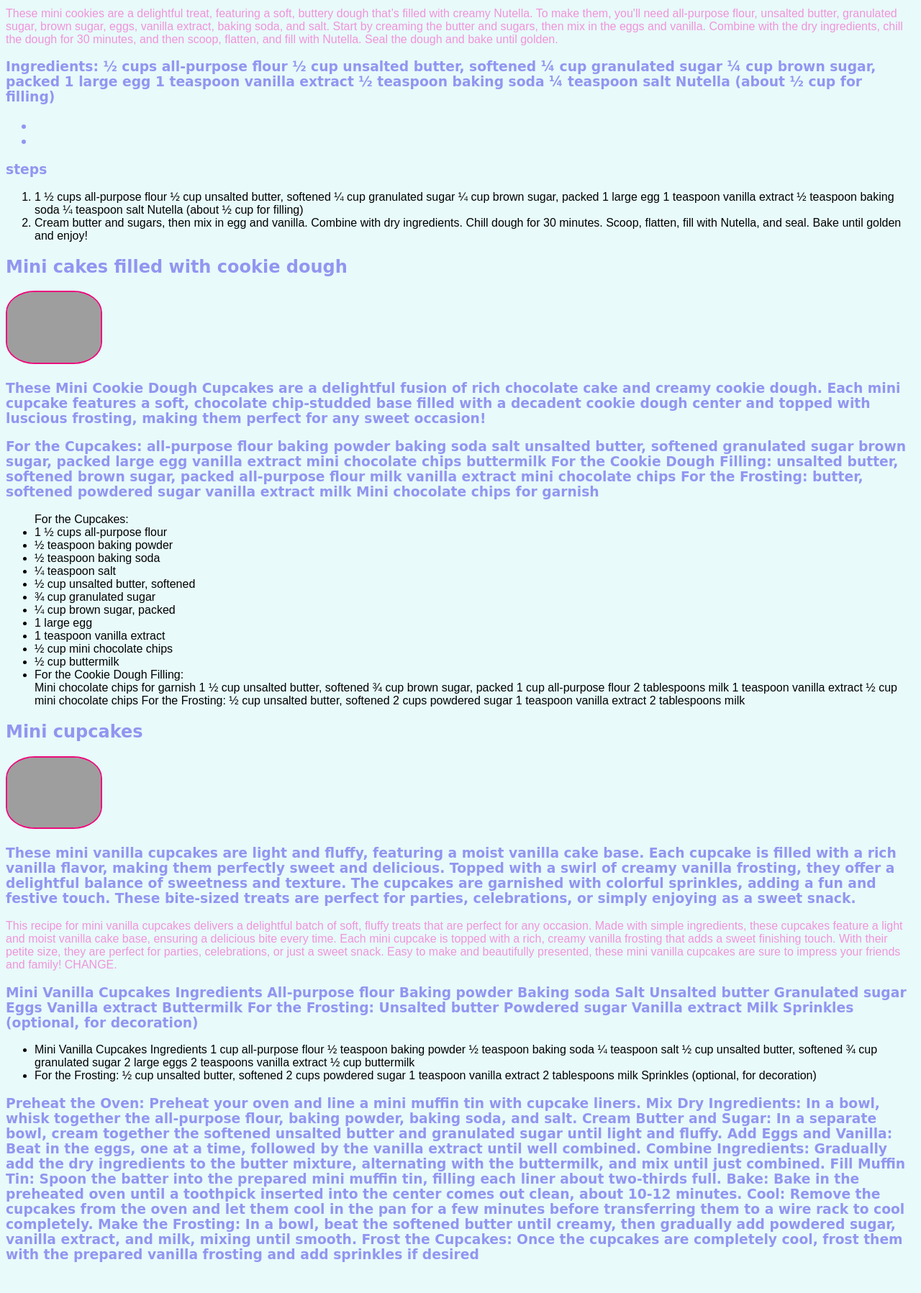
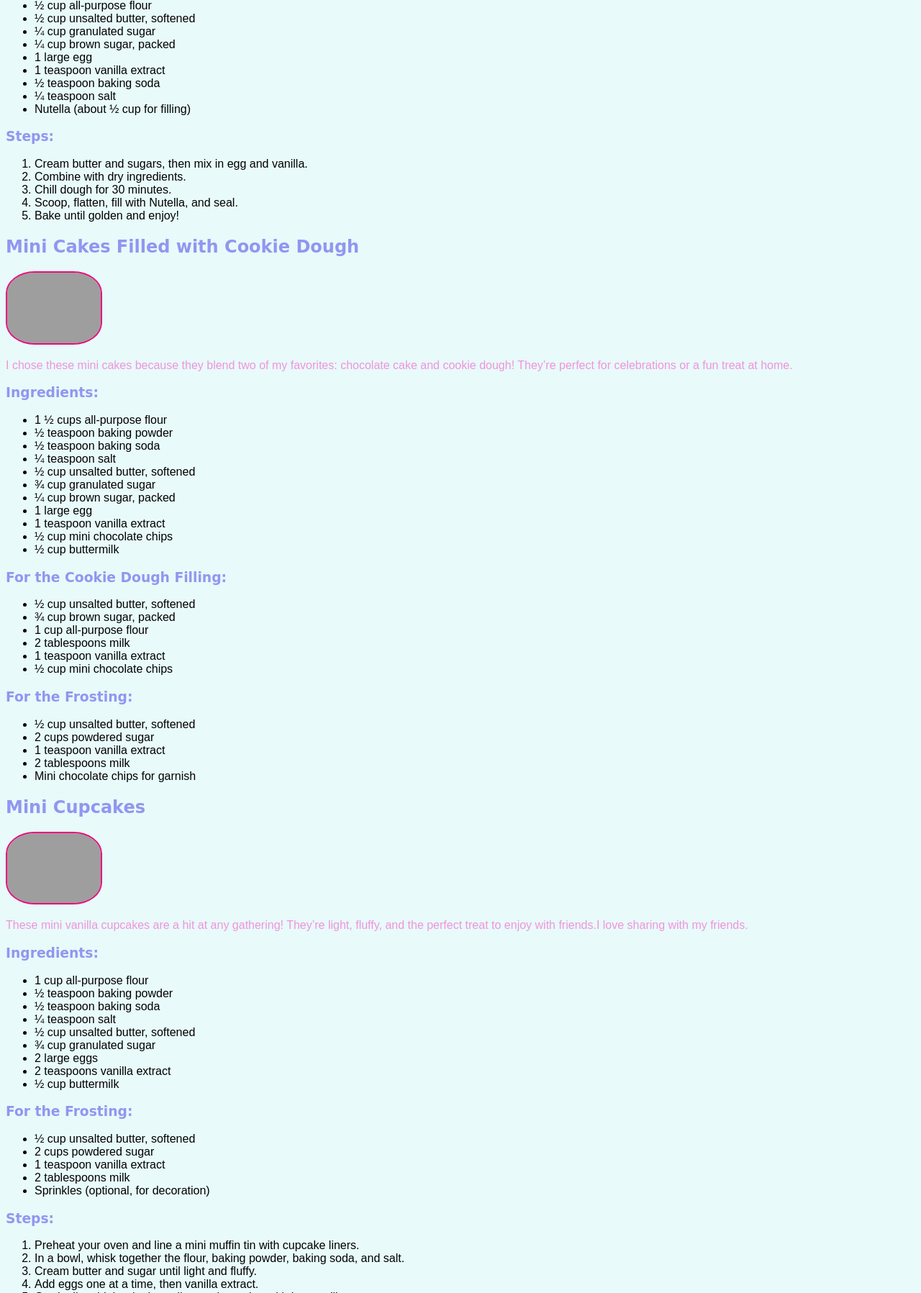
Before and after one commit to Andersonmia2222/CS1-Project1-1, a plain HTML site: page index.html in a window 1280 px wide. Shown: the part 421-2218 px from the top of the page at 72% size. Before the commit the page ends 2194 px from the top, so only its background shows below. Drawn offline with Linux system fonts and the light colour scheme; grey boxes are pictures that could not be loaded.

Commit message:
Updated Project

```diff
--- a/index.html
+++ b/index.html
@@ -9,213 +9,128 @@
 </head>
 
 <body>
-  <h1>Mia's Makery of mini treats and sweets  </h1>
-<a href="#cookies"> Cookies</a>
-<a href="#cake"> Cake</a>
-<a href="#cupcakes">Cupcakes</a>
+  <h1>Mia's Makery of Mini Treats and Sweets</h1>
+  <nav>
+    <a href="#cookies">Cookies</a>
+    <a href="#cake">Cake</a>
+    <a href="#cupcakes">Cupcakes</a>
+  </nav>
 
   <div id="cookies">
-    <h2>Mini cookies filled with nutella</h2>
-    <img src=" https://sugarspunrun.com/wp-content/uploads/2017/03/nutella-stuffed-cookies-1-of-1-8.jpg" width="130">
+    <h2>Mini Cookies Filled with Nutella</h2>
+    <img src="https://sugarspunrun.com/wp-content/uploads/2017/03/nutella-stuffed-cookies-1-of-1-8.jpg" width="130">
 
-    <h3> Mini cookies filled with Nutella are bite-sized treats featuring a soft, golden-brown exterior that crumbles gently. Each cookie encases a rich, creamy center of Nutella, offering a delightful combination of buttery sweetness and the decadent flavors of chocolate and hazelnut. Their petite size makes them perfect for snacking, with a tempting aroma that invites you to savor every delicious bite. </h3>
     <p>
-      These mini cookies are a delightful treat, featuring a soft, buttery dough that’s filled with creamy Nutella. To make them, you'll need all-purpose flour, unsalted butter, granulated sugar, brown sugar, eggs, vanilla extract, baking soda, and salt.
+      These mini cookies are perfect for satisfying your sweet tooth! I love making them because they’re easy to prepare and the Nutella center adds a delicious surprise. They're great for sharing at parties or enjoying on a cozy night in.
+    </p>
 
-Start by creaming the butter and sugars, then mix in the eggs and vanilla. Combine with the dry ingredients, chill the dough for 30 minutes, and then scoop, flatten, and fill with Nutella. Seal the dough and bake until golden.  </p>
-
-    <h3> Ingredients:
-
-      ½ cups all-purpose flour
-      ½ cup unsalted butter, softened
-      ¼ cup granulated sugar
-      ¼ cup brown sugar, packed
-      1 large egg
-      1 teaspoon vanilla extract
-      ½ teaspoon baking soda
-      ¼ teaspoon salt
-      Nutella (about ½ cup for filling)
-
+    <h3>Ingredients:</h3>
     <ul>
-      <li>  </li>
-      <li>
-
+      <li>½ cup all-purpose flour</li>
+      <li>½ cup unsalted butter, softened</li>
+      <li>¼ cup granulated sugar</li>
+      <li>¼ cup brown sugar, packed</li>
+      <li>1 large egg</li>
+      <li>1 teaspoon vanilla extract</li>
+      <li>½ teaspoon baking soda</li>
+      <li>¼ teaspoon salt</li>
+      <li>Nutella (about ½ cup for filling)</li>
     </ul>
 
-    <h3> steps</h3>
+    <h3>Steps:</h3>
     <ol>
-      <li> 1 ½ cups all-purpose flour
-        ½ cup unsalted butter, softened
-        ¼ cup granulated sugar
-        ¼ cup brown sugar, packed
-        1 large egg
-        1 teaspoon vanilla extract
-        ½ teaspoon baking soda
-        ¼ teaspoon salt
-        Nutella (about ½ cup for filling)</li>
-      <li> Cream butter and sugars, then mix in egg and vanilla.
-        Combine with dry ingredients.
-        Chill dough for 30 minutes.
-        Scoop, flatten, fill with Nutella, and seal.
-        Bake until golden and enjoy!</li>
+      <li>Cream butter and sugars, then mix in egg and vanilla.</li>
+      <li>Combine with dry ingredients.</li>
+      <li>Chill dough for 30 minutes.</li>
+      <li>Scoop, flatten, fill with Nutella, and seal.</li>
+      <li>Bake until golden and enjoy!</li>
     </ol>
-
-
   </div>
 
   <div id="cake">
-    <h2>Mini cakes filled with cookie dough</h2>
+    <h2>Mini Cakes Filled with Cookie Dough</h2>
     <img src="https://thebananadiaries.com/wp-content/uploads/2023/04/small-batch-cookie-dough-cupcakes-vegan_1449.jpg" width="130">
 
-    <h3> These Mini Cookie Dough Cupcakes are a delightful fusion of rich chocolate cake and creamy cookie dough. Each mini cupcake features a soft, chocolate chip-studded base filled with a decadent cookie dough center and topped with luscious frosting, making them perfect for any sweet occasion! </h3>
+    <p>
+      I chose these mini cakes because they blend two of my favorites: chocolate cake and cookie dough! They’re perfect for celebrations or a fun treat at home.
+    </p>
 
-
-    <h3> For the Cupcakes:
-
-       all-purpose flour
-       baking powder
-      baking soda
-      salt
-      unsalted butter, softened
-      granulated sugar
-      brown sugar, packed
-       large egg
-       vanilla extract
-       mini chocolate chips
-       buttermilk
-
-      For the Cookie Dough Filling:
-
-      unsalted butter, softened
-       brown sugar, packed
-       all-purpose flour
-       milk
-       vanilla extract
-        mini chocolate chips
-
-      For the Frosting:
-
-       butter, softened
-       powdered sugar
-       vanilla extract
-       milk
-      Mini chocolate chips for garnish </h3>
-
+    <h3>Ingredients:</h3>
     <ul>
-      For the Cupcakes:
-       <li> 1 ½ cups all-purpose flour</li>
-       <li>½ teaspoon baking powder</li>
-       <li>½ teaspoon baking soda</li>
-       <li>¼ teaspoon salt</li>
-       <li> ½ cup unsalted butter, softened</li>
-        <li> ¾ cup granulated sugar</li>
-        <li> ¼ cup brown sugar, packed</li>
-        <li>1 large egg</li>
-        <li> 1 teaspoon vanilla extract</li>
-        <li> ½ cup mini chocolate chips</li>
-       <li> ½ cup buttermilk</li>
-        <li>For the Cookie Dough Filling:</li>
-
-
-        Mini chocolate chips for garnish 1
-      ½ cup unsalted butter, softened
-        ¾ cup brown sugar, packed
-        1 cup all-purpose flour
-        2 tablespoons milk
-        1 teaspoon vanilla extract
-        ½ cup mini chocolate chips
-        For the Frosting:
-
-        ½ cup unsalted butter, softened
-        2 cups powdered sugar
-        1 teaspoon vanilla extract
-        2 tablespoons milk
+      <li>1 ½ cups all-purpose flour</li>
+      <li>½ teaspoon baking powder</li>
+      <li>½ teaspoon baking soda</li>
+      <li>¼ teaspoon salt</li>
+      <li>½ cup unsalted butter, softened</li>
+      <li>¾ cup granulated sugar</li>
+      <li>¼ cup brown sugar, packed</li>
+      <li>1 large egg</li>
+      <li>1 teaspoon vanilla extract</li>
+      <li>½ cup mini chocolate chips</li>
+      <li>½ cup buttermilk</li>
     </ul>
 
+    <h3>For the Cookie Dough Filling:</h3>
+    <ul>
+      <li>½ cup unsalted butter, softened</li>
+      <li>¾ cup brown sugar, packed</li>
+      <li>1 cup all-purpose flour</li>
+      <li>2 tablespoons milk</li>
+      <li>1 teaspoon vanilla extract</li>
+      <li>½ cup mini chocolate chips</li>
+    </ul>
 
+    <h3>For the Frosting:</h3>
+    <ul>
+      <li>½ cup unsalted butter, softened</li>
+      <li>2 cups powdered sugar</li>
+      <li>1 teaspoon vanilla extract</li>
+      <li>2 tablespoons milk</li>
+      <li>Mini chocolate chips for garnish</li>
+    </ul>
+  </div>
 
+  <div id="cupcakes">
+    <h2>Mini Cupcakes</h2>
+    <img src="https://www.justsotasty.com/wp-content/uploads/2016/10/Mini-Vanilla-Cupcakes-24.jpg" width="130">
 
-
-  <div id="Cupcakes">
-    <h2>Mini cupcakes</h2>
-    <img src=" https://www.justsotasty.com/wp-content/uploads/2016/10/Mini-Vanilla-Cupcakes-24.jpg" width="130">
-
-    <h3> These mini vanilla cupcakes are light and fluffy, featuring a moist vanilla cake base. Each cupcake is filled with a rich vanilla flavor, making them perfectly sweet and delicious. Topped with a swirl of creamy vanilla frosting, they offer a delightful balance of sweetness and texture. The cupcakes are garnished with colorful sprinkles, adding a fun and festive touch. These bite-sized treats are perfect for parties, celebrations, or simply enjoying as a sweet snack.
-
-
-
-    </h3>
-    <p> This recipe for mini vanilla cupcakes delivers a delightful batch of soft, fluffy treats that are perfect for any occasion. Made with simple ingredients, these cupcakes feature a light and moist vanilla cake base, ensuring a delicious bite every time. Each mini cupcake is topped with a rich, creamy vanilla frosting that adds a sweet finishing touch. With their petite size, they are perfect for parties, celebrations, or just a sweet snack. Easy to make and beautifully presented, these mini vanilla cupcakes are sure to impress your friends and family!   CHANGE.
-
-
-
+    <p>
+      These mini vanilla cupcakes are a hit at any gathering! They’re light, fluffy, and the perfect treat to enjoy with friends.I love sharing with my friends.
     </p>
 
-    <h3> Mini Vanilla Cupcakes Ingredients
-
-      All-purpose flour
-      Baking powder
-      Baking soda
-      Salt
-      Unsalted butter
-      Granulated sugar
-      Eggs
-      Vanilla extract
-      Buttermilk
-      For the Frosting:
-
-      Unsalted butter
-      Powdered sugar
-      Vanilla extract
-      Milk
-      Sprinkles (optional, for decoration) </h3>
-
+    <h3>Ingredients:</h3>
     <ul>
-      <li> Mini Vanilla Cupcakes Ingredients
-
-        1 cup all-purpose flour
-        ½ teaspoon baking powder
-        ½ teaspoon baking soda
-        ¼ teaspoon salt
-        ½ cup unsalted butter, softened
-        ¾ cup granulated sugar
-        2 large eggs
-        2 teaspoons vanilla extract
-        ½ cup buttermilk
-
-         </li>
-      <li>For the Frosting:
-
-        ½ cup unsalted butter, softened
-        2 cups powdered sugar
-        1 teaspoon vanilla extract
-        2 tablespoons milk
-        Sprinkles (optional, for decoration)  </li>
+      <li>1 cup all-purpose flour</li>
+      <li>½ teaspoon baking powder</li>
+      <li>½ teaspoon baking soda</li>
+      <li>¼ teaspoon salt</li>
+      <li>½ cup unsalted butter, softened</li>
+      <li>¾ cup granulated sugar</li>
+      <li>2 large eggs</li>
+      <li>2 teaspoons vanilla extract</li>
+      <li>½ cup buttermilk</li>
     </ul>
 
-    <h3> Preheat the Oven: Preheat your oven and line a mini muffin tin with cupcake liners.
+    <h3>For the Frosting:</h3>
+    <ul>
+      <li>½ cup unsalted butter, softened</li>
+      <li>2 cups powdered sugar</li>
+      <li>1 teaspoon vanilla extract</li>
+      <li>2 tablespoons milk</li>
+      <li>Sprinkles (optional, for decoration)</li>
+    </ul>
 
-      Mix Dry Ingredients: In a bowl, whisk together the all-purpose flour, baking powder, baking soda, and salt.
-
-      Cream Butter and Sugar: In a separate bowl, cream together the softened unsalted butter and granulated sugar until light and fluffy.
-
-      Add Eggs and Vanilla: Beat in the eggs, one at a time, followed by the vanilla extract until well combined.
-
-      Combine Ingredients: Gradually add the dry ingredients to the butter mixture, alternating with the buttermilk, and mix until just combined.
-
-      Fill Muffin Tin: Spoon the batter into the prepared mini muffin tin, filling each liner about two-thirds full.
-
-      Bake: Bake in the preheated oven until a toothpick inserted into the center comes out clean, about 10-12 minutes.
-
-      Cool: Remove the cupcakes from the oven and let them cool in the pan for a few minutes before transferring them to a wire rack to cool completely.
-
-      Make the Frosting: In a bowl, beat the softened butter until creamy, then gradually add powdered sugar, vanilla extract, and milk, mixing until smooth.
-
-      Frost the Cupcakes: Once the cupcakes are completely cool, frost them with the prepared vanilla frosting and add sprinkles if desired</h3>
+    <h3>Steps:</h3>
     <ol>
-
+      <li>Preheat your oven and line a mini muffin tin with cupcake liners.</li>
+      <li>In a bowl, whisk together the flour, baking powder, baking soda, and salt.</li>
+      <li>Cream butter and sugar until light and fluffy.</li>
+      <li>Add eggs one at a time, then vanilla extract.</li>
+      <li>Gradually add the dry ingredients, alternating with buttermilk.</li>
+      <li>Spoon batter into the muffin tin, filling each liner two-thirds full.</li>
+      <li>Bake until a toothpick comes out clean, about 10-12 minutes.</li>
+      <li>Cool, then frost and add sprinkles if desired!</li>
     </ol>
   </div>
-
 </body>
 </html>
```
